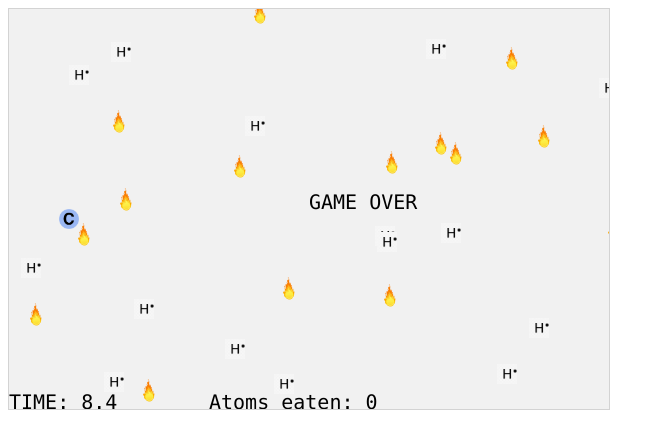
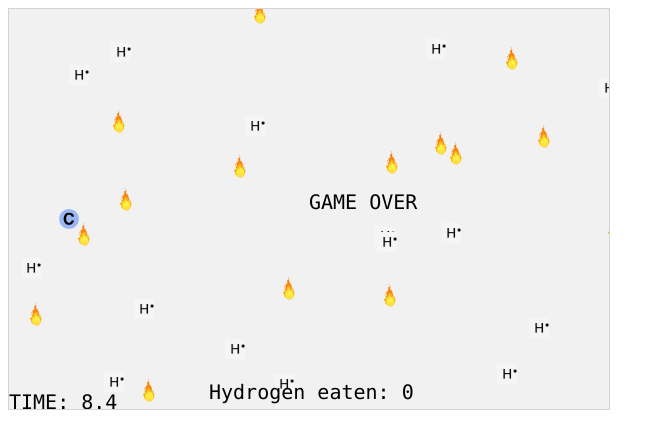
Before and after one commit to sandrax/molecule-mash-working-game, a plain HTML site: page molecules.html in a window 1280 px wide. Shown: the whole page, without its empty margins (0-665 px from the left). Drawn offline with Linux system fonts and the light colour scheme.

Commit message:
Add files via upload

```diff
--- a/molecules.html
+++ b/molecules.html
@@ -29,7 +29,7 @@ function startGame() {
     playerSize = 20;
     player = new component(playerSize, playerSize, "carbon.png", 50, cHeight/2, "image");
     timer = new component("20px","Consolas","black",0,400,"text");
-    foodCount = new component("20px", "Consolas","black", 200, 400,"text");
+    foodCount = new component("20px", "Consolas","black", 200, 390,"text");
     myGameArea.start();
 }
 var myGameArea = {
@@ -113,15 +113,6 @@ controller = {
 };
 function updateGameArea() {
     var x, y;
-    for (i = 0; i < myObstacles.length; i += 1) {
-        if (player.crashWith(myObstacles[i])) {
-            myGameArea.stop();
-            ctx.fillText("GAME OVER", 300, 200);
-            return;
-        }
-
-
-    }
 
     for (i = 0; i< food.length; i += 1){
         if (player.crashWith(food[i])) {
@@ -133,6 +124,39 @@ function updateGameArea() {
         }
 
     }
+    for (i = 0; i < myObstacles.length; i += 1) {
+        if (player.crashWith(myObstacles[i])) {
+            if (eaten >0) {
+                myObstacles.splice(i, 1);
+                eaten -= 1;
+                break;
+            }
+
+            else {
+
+                myGameArea.stop();
+                ctx.fillText("GAME OVER", 300, 200);
+                return;
+            }
+
+            // if (eaten >=1){
+            //     eaten -= 1;
+
+            // }
+            // else if (eaten == 0) {
+            // myGameArea.stop();
+            // ctx.fillText("GAME OVER", 300, 200);
+            // return;
+
+            // }
+
+
+        }
+
+
+    }
+
+
 
 
     myGameArea.clear();
@@ -161,7 +185,7 @@ function updateGameArea() {
     var time = (Math.round((myGameArea.frameNo*0.01)*10)/10).toFixed(1);
     timer.text = "TIME: "+ time;
     timer.update();
-    foodCount.text = "Atoms eaten: "+ eaten;
+    foodCount.text = "Hydrogen eaten: "+ eaten;
     foodCount.update();
     player.newPos();
     player.update();
```
